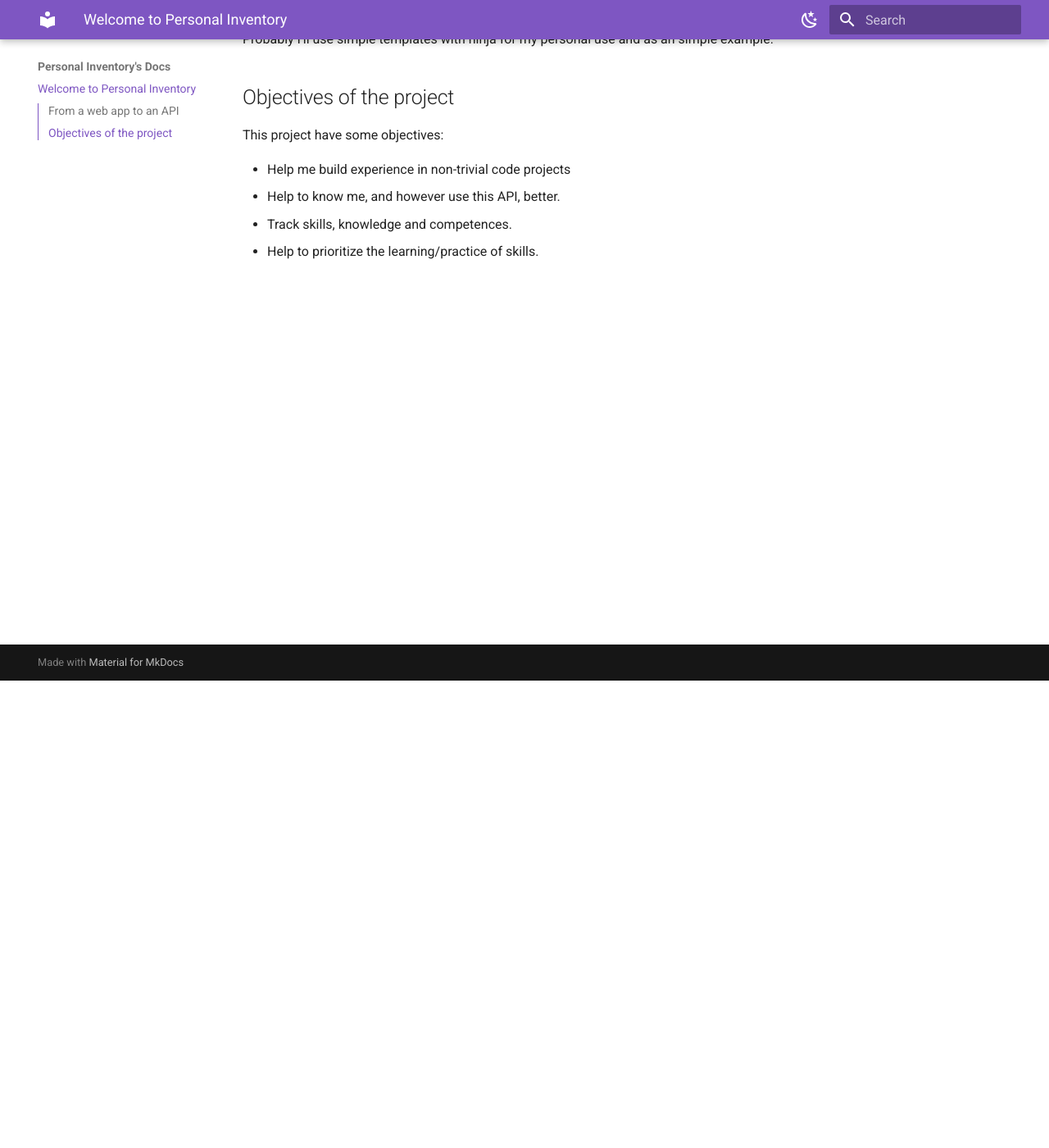
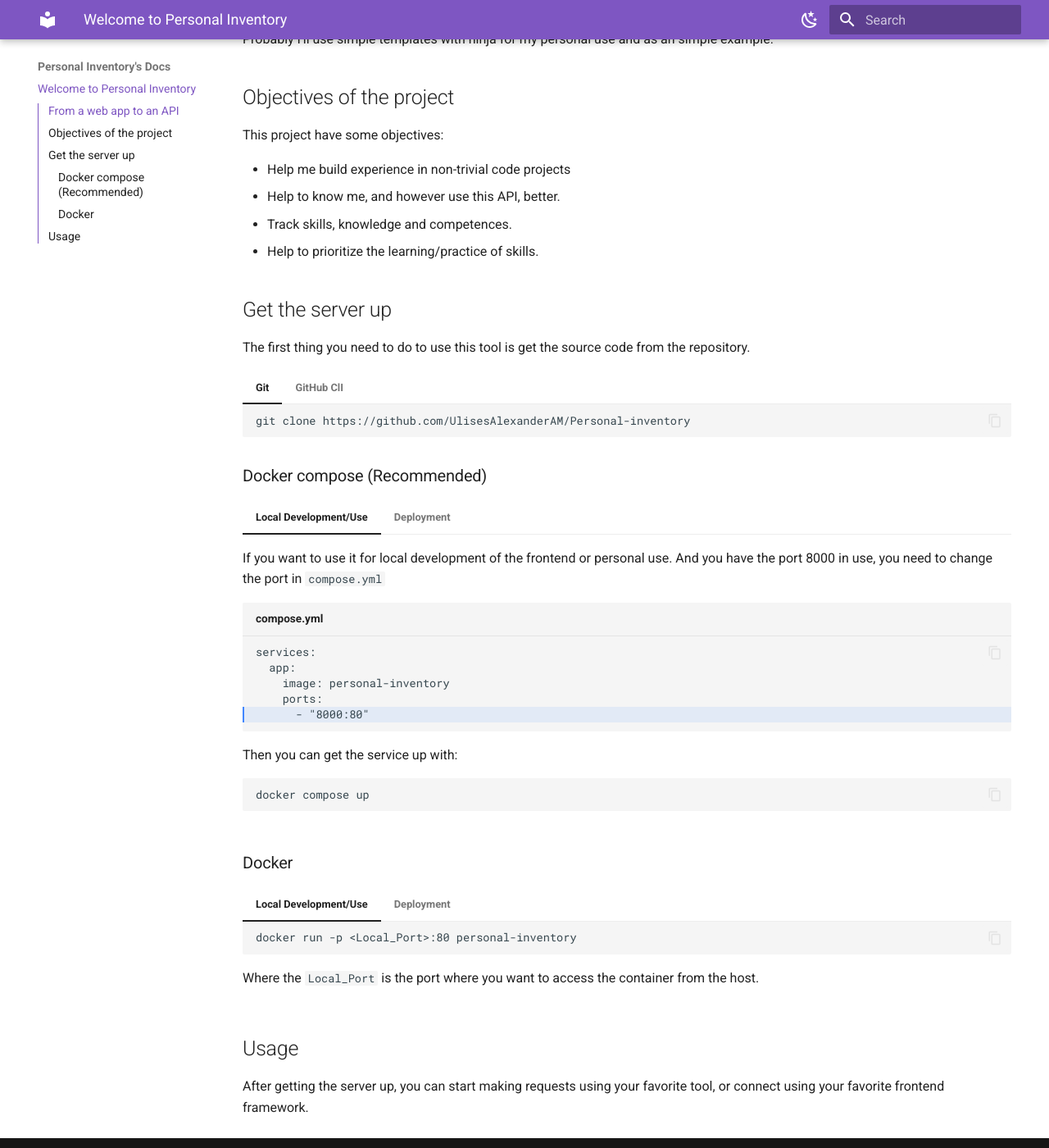
Before and after one commit to UlisesAlexanderAM/skillventory, an MkDocs documentation site: the page built from docs/index.md, in a window 1280 px wide and 1400 px high, scrolled down 570 px. Shown: the whole window at 82% size. Built offline with MkDocs 1.6.1 and Material for MkDocs 9.7.7, drawn with Linux system fonts in a browser that asks for light colours; some of the changed text lies outside the part shown.

Commit message:
docs: add how to get the server up, and usage

````diff
--- a/docs/index.md
+++ b/docs/index.md
@@ -33,3 +33,68 @@ This project have some objectives:
 - Help to know me, and however use this API, better.
 - Track skills, knowledge and competences.
 - Help to prioritize the learning/practice of skills.
+
+## Get the server up
+
+The first thing you need to do to use this tool is get the source code from the repository.
+
+=== "Git"
+
+    ``` shell
+    git clone https://github.com/UlisesAlexanderAM/Personal-inventory
+    ```
+
+=== "GitHub ClI"
+
+    ``` bash
+    gh repo clone UlisesAlexanderAM/Personal-inventory
+    ```
+
+### Docker compose (Recommended)
+
+=== "Local Development/Use"
+    If you want to use it for local development of the frontend or personal use.
+    And you have the port 8000 in use, you need to change the port in `#!shell compose.yml`
+
+    ``` title="compose.yml" hl_lines="5"
+    --8<-- "compose.yml"
+    ```
+
+    Then you can get the service up with:
+
+    ``` shell
+    docker compose up
+    ```
+
+=== "Deployment"
+    If you want to deploy it, you have to avoid sending the
+    `compose.override.yml` file. Then you can get the service up with:
+
+    ```
+    docker compose up
+    ```
+
+### Docker
+
+=== "Local Development/Use"
+
+    ```
+    docker run -p <Local_Port>:80 personal-inventory
+    ```
+
+    Where the `Local_Port` is the port where you want to access the container
+    from the host.
+
+=== "Deployment"
+
+    ```
+    docker run -p <Deployment_Host_Port>:80 personal-inventory
+    ```
+
+    Where the `Deployment_Host_Port` is the port in the deployment host from where
+    you give access to the container.
+
+## Usage
+
+After getting the server up, you can start making requests using your favorite tool,
+or connect using your favorite frontend framework.
--- a/mkdocs.yml
+++ b/mkdocs.yml
@@ -9,6 +9,8 @@ theme:
     - navigation.tracking
     - toc.follow
     - toc.integrate
+    - content.code.copy
+    - content.tabs.link
   palette:
     - scheme: default
       primary: deep purple
@@ -25,6 +27,14 @@ theme:
 markdown_extensions:
   - toc:
       permalink: true
+  - pymdownx.highlight:
+      anchor_linenums: true
+      line_spans: __span
+      pygments_lang_class: true
+  - pymdownx.tabbed:
+      alternate_style: true
   - admonition
   - pymdownx.details
   - pymdownx.superfences
+  - pymdownx.snippets
+  - pymdownx.inlinehilite
````
Also changed, not shown: other parts of docs/index.md (+4 -4 lines), README.md (+68 -1 lines).
